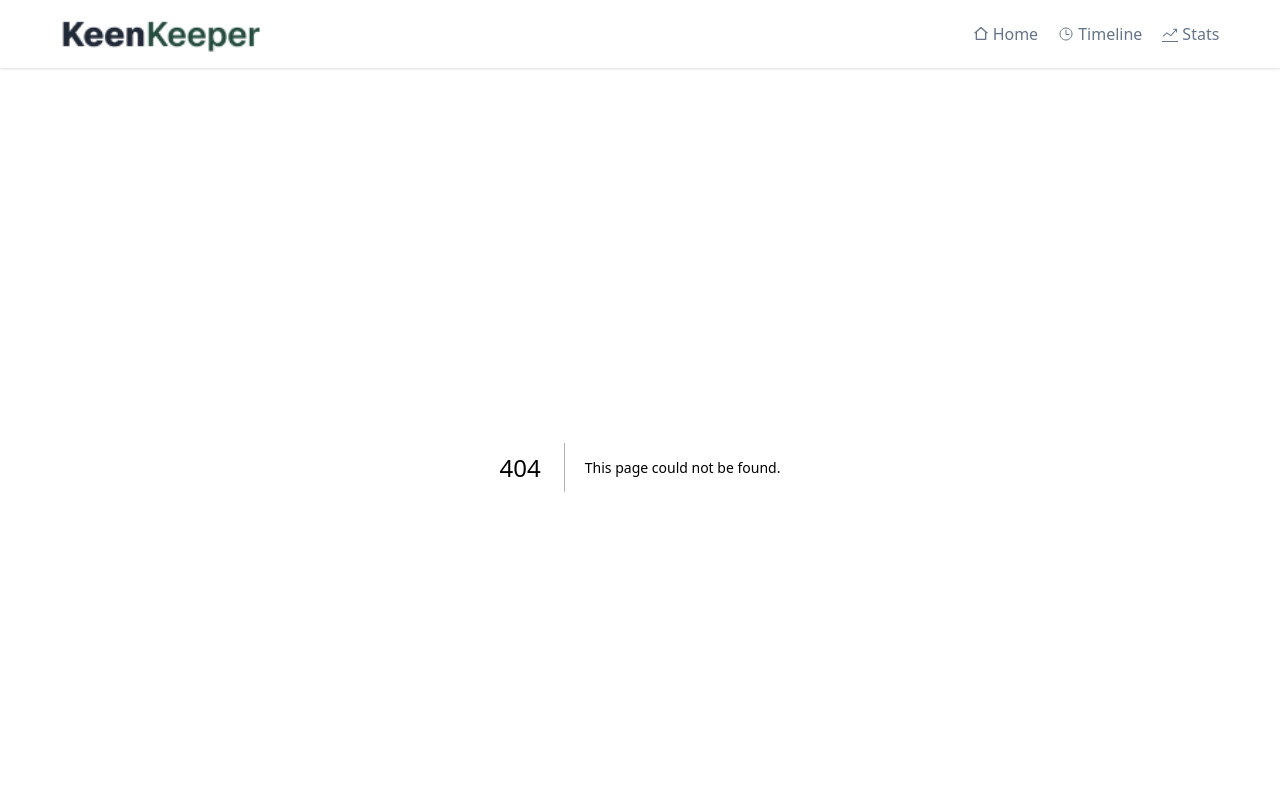
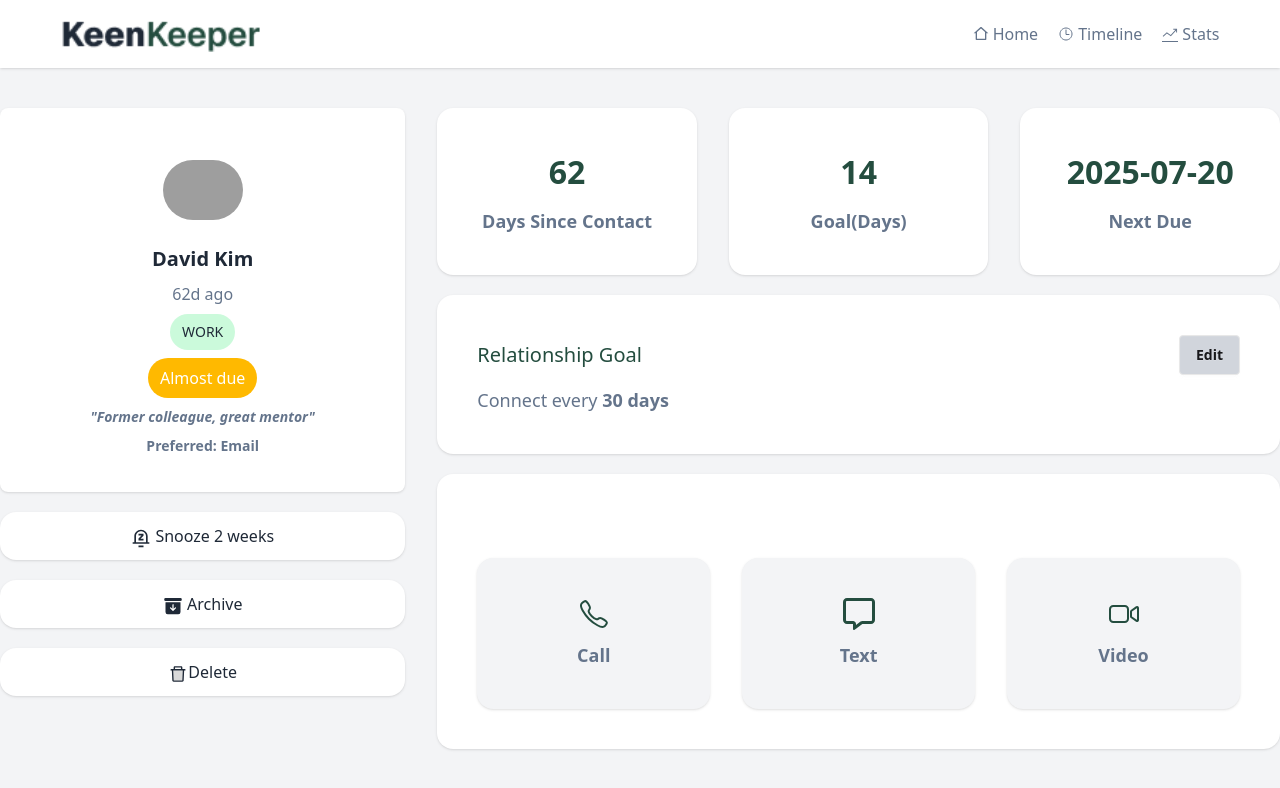
Before and after one commit to saisabray/Keen-Keeper, a Next.js app: page /friend/1 in a window 1280 px wide. Before the commit this address had no page. Shown: the top 788 px of the page. Built offline with nearby package versions, Linux system fonts and the light colour scheme; grey boxes are pictures that could not be loaded.

Commit message:
added friend details component

```diff
--- a/public/data.json
+++ b/public/data.json
@@ -7,7 +7,7 @@
     "days_since_contact": 62,
     "status": "almost due",
     "tags": ["WORK"],
-    "bio": "Met at my first internship. We still share career advice and tech updates regularly.",
+    "bio": "Former colleague, great mentor",
     "goal": 14,
     "next_due_date": "2025-07-20"
   },
--- /dev/null
+++ b/src/app/Providers/index.js
@@ -0,0 +1,8 @@
+"use client";
+import PathNameProvider from "@/context/context";
+import { Children } from "react";
+
+const Providers = ({ children }) => {
+  return <PathNameProvider>{children}</PathNameProvider>;
+};
+export default Providers;
--- /dev/null
+++ b/src/app/friend/[id]/layout.jsx
@@ -0,0 +1,9 @@
+import React from 'react';
+
+const FriendDetailsLayout = ({children}) => {
+    return (
+      <div className="min-h-screen bg-gray-100 text-white">{children}</div>
+    );
+};
+
+export default FriendDetailsLayout;
--- /dev/null
+++ b/src/app/friend/[id]/page.jsx
@@ -0,0 +1,29 @@
+import DetailsPageCol1 from "@/component/DetailsPage/Col-1/DetailsPageCol1";
+import DetailsPageCol2 from "@/component/DetailsPage/Col-2/DetailsPageCol2";
+
+const FetchFriends = async () => {
+  const res = await fetch("http://localhost:3000/data.json", {
+    cache: "no-store",
+  });
+  const data = await res.json();
+  return data;
+};
+const FriendDetailsPage = async ({ params }) => {
+  const friends = await FetchFriends();
+  const { id } = await params;
+  const friend = friends.find((f) => String(f.id) === id);
+
+  console.log(id, "id");
+  return (
+    <div className="mt-10 container mx-auto grid grid-cols-12 gap-8">
+      <div className="col-span-4">
+        <DetailsPageCol1 friend={friend} />
+      </div>
+      <div className="col-span-8 flex flex-col gap-5">
+        <DetailsPageCol2 friend={friend}/>
+      </div>
+    </div>
+  );
+};
+
+export default FriendDetailsPage;
--- a/src/app/globals.css
+++ b/src/app/globals.css
@@ -1,2 +1,2 @@
+@plugin "daisyui";
 @import "tailwindcss";
-@plugin "daisyui";
--- a/src/app/layout.js
+++ b/src/app/layout.js
@@ -1,6 +1,7 @@
 import { Geist, Geist_Mono } from "next/font/google";
 import "./globals.css";
 import Navbar from "@/component/Navbar/Navbar";
+import Providers from "./Providers";
 
 const geistSans = Geist({
   variable: "--font-geist-sans",
@@ -20,12 +21,16 @@ export const metadata = {
 export default function RootLayout({ children }) {
   return (
     <html
-      lang="en" data-theme="light"
+      lang="en"
+      data-theme="light"
       className={`${geistSans.variable} ${geistMono.variable} h-full antialiased`}
     >
       <body className="min-h-full flex flex-col">
-        <Navbar></Navbar>
-        {children}</body>
+        <Providers>
+          <Navbar></Navbar>
+          {children}
+        </Providers>
+      </body>
     </html>
   );
 }
--- a/src/component/Banner/Stats.jsx
+++ b/src/component/Banner/Stats.jsx
@@ -1,14 +1,25 @@
-import React from 'react';
+'use client';
+import { useContext } from "react";
+import { PathNameContext } from "@/context/context";
 
-const BannerStats = ({value,title}) => {
-    return (
-      <div className="card bg-base-100 shadow-sm p-10 md:w  rounded-2xl flex flex-col items-center gap-3 hover:scale-105 transition duration-300 ease-in-out ">
-        <div className="stat-value text-[#244D3F] font-bold text-[32px]">
-          {value}
-        </div>
-        <div className="stat-title text-[#64748b] font-semibold text-[18px]">{title}</div>
+const BannerStats = ({ value, title, bg }) => {
+  const pathName = useContext(PathNameContext);
+
+
+  return (
+    <div
+      className={`card ${bg ? "bg-gray-100" : "bg-base-100"} shadow-sm p-10 rounded-2xl flex flex-col items-center gap-3
+      ${pathName==='/' ? "hover:scale-105 transition-transform duration-300 ease-in" : ""}`}
+    >
+      <div className="stat-value text-[#244D3F] font-bold text-[32px]">
+        {value}
       </div>
-    );
+
+      <div className="stat-title text-[#64748b] font-semibold text-[18px]">
+        {title}
+      </div>
+    </div>
+  );
 };
 
 export default BannerStats;
--- /dev/null
+++ b/src/component/DetailsPage/Col-1/DetailsPageCol1.jsx
@@ -0,0 +1,69 @@
+import Image from "next/image";
+import React from "react";
+import { AiTwotoneDelete } from "react-icons/ai";
+import { IoArchive } from "react-icons/io5";
+import { RiNotificationSnoozeLine } from "react-icons/ri";
+
+const DetailsPageCol1 = ({ friend }) => {
+  return (
+    <div className="flex flex-col gap-5 ">
+      <div className="card bg-base-100 py-3  shadow-sm">
+        <figure className="px-10 pt-10">
+          <Image
+            src={friend.picture}
+            alt={friend.name}
+            width={80}
+            height={80}
+            className="rounded-full"
+          />
+        </figure>
+        <div className="card-body items-center text-center">
+          <h2 className="card-title text-[20px] text-[#1f2937] font-semibold">
+            {friend.name}
+          </h2>
+          <p className="text-base text-[#64748b]">
+            {friend.days_since_contact}d ago
+          </p>
+          <div className="flex gap-3">
+            {friend.tags.map((word, index) => (
+              <p
+                key={index}
+                className="text-sm text-[#1f2937] bg-[#cbfadb] rounded-full px-3 py-2 font-medium"
+              >
+                {word.toUpperCase()}
+              </p>
+            ))}
+          </div>
+          <p
+            className={`text-base text-white ${friend.status === "almost due" ? "bg-amber-400" : friend.status === "overdue" ? "bg-[#ef4444]" : "bg-[#244d3f]"} rounded-full px-3 py-2 font-medium`}
+          >
+            {friend.status.charAt(0).toUpperCase() + friend.status.slice(1)}
+          </p>
+          <p className="italic font-bold  text-[#64748b]">"{friend.bio}"</p>
+          <p className="text-[#64748b] text-[14px] font-semibold">
+            Preferred: Email
+          </p>
+        </div>
+      </div>
+      <div className="flex  flex justify-center items-center bg-base-100 shadow-sm py-3 rounded-2xl  ">
+        <p className="text-[16px] font-medium text-[#1f2937]">
+          <RiNotificationSnoozeLine className="text-xl inline-block" /> Snooze 2
+          weeks
+        </p>
+      </div>
+      <div className="flex  flex justify-center items-center bg-base-100 shadow-sm py-3  rounded-2xl">
+        <p className="text-[16px] font-medium text-[#1f2937]">
+          <IoArchive className="text-xl inline-block" /> Archive
+        </p>
+      </div>
+      <div className="flex  flex justify-center items-center bg-base-100 shadow-sm py-3 rounded-2xl ">
+        <p className="text-[16px] font-medium text-[#1f2937]">
+          <AiTwotoneDelete className="text-xl inline-block" />
+          Delete
+        </p>
+      </div>
+    </div>
+  );
+};
+
+export default DetailsPageCol1;
--- /dev/null
+++ b/src/component/DetailsPage/Col-2/DetailsPageCol2.jsx
@@ -0,0 +1,43 @@
+import BannerStats from "@/component/Banner/Stats";
+import React from "react";
+import { FaRegMessage } from "react-icons/fa6";
+import { IoCallOutline, IoVideocamOutline } from "react-icons/io5";
+
+const DetailsPageCol2 = ({ friend }) => {
+  return (
+    <div className="flex flex-col gap-5">
+      <div className="grid grid-cols-3 gap-8">
+        <BannerStats
+          value={friend.days_since_contact}
+          title="Days Since Contact"
+        />
+        <BannerStats value={friend.goal} title="Goal(Days)" />
+        <BannerStats value={friend.next_due_date} title="Next Due" />
+      </div>
+      <div>
+        <div className="card bg-base-100 shadow-sm p-10 md:w  rounded-2xl flex flex-col  gap-3  ">
+          <div className="flex justify-between items-center gap-5">
+            <p className="text-[20px] text-[#244d3f] font-medium">
+              Relationship Goal
+            </p>
+            <button className="btn py-2 px-4 bg-gray-300"> Edit</button>
+          </div>
+          <p className="text-[18px] text-[#64748b]">
+            Connect every
+            <span className="font-bold text-[#f2937] "> 30 days</span>
+          </p>
+        </div>
+      </div>
+      <div className="bg-white p-10 rounded-2xl shadow-sm">
+        <h3>Ouick Check In</h3>
+        <div className="grid grid-cols-3 gap-8 mt-5">
+          <BannerStats value={<IoCallOutline />} title="Call" bg='bg'/>
+          <BannerStats value={<FaRegMessage />} title="Text" bg='bg' />
+          <BannerStats value={<IoVideocamOutline />} title="Video" bg='bg' />
+        </div>
+      </div>
+    </div>
+  );
+};
+
+export default DetailsPageCol2;
--- a/src/component/Friends/Friends.jsx
+++ b/src/component/Friends/Friends.jsx
@@ -16,7 +16,7 @@ const Friends = async () => {
   return (
     <div className="container mx-auto py-8 md:py-16 px-4 ">
       <h2 className="font-semibold text-[#1f2937] text-2xl">Your Friends</h2>
-      <div className="grid md:grid-cols-2 lg:grid-cols-4  md:gap-x-8 px-1 md:px-0">
+      <div className="grid md:grid-cols-2 lg:grid-cols-4 gap-x-8  px-1 md:px-0">
         {
           friends.map((friend) => {
             return <Friend key={friend.id} friend={friend} />;
--- a/src/component/Navbar/NavBtn.jsx
+++ b/src/component/Navbar/NavBtn.jsx
@@ -1,9 +1,10 @@
 "use client";
 import Link from "next/link";
-import { usePathname } from "next/navigation";
 import { RiHome2Line } from "react-icons/ri";
 import { IoTimeOutline } from "react-icons/io5";
 import { TfiStatsUp } from "react-icons/tfi";
+import { useContext } from "react";
+import { PathNameContext } from "@/context/context";
 
 const icons = {
   "/": RiHome2Line,
@@ -11,14 +12,13 @@ const icons = {
   "/stats": TfiStatsUp,
 };
 const NavBtn = ({ item }) => {
-  const pathName = usePathname();
+  const pathName = useContext(PathNameContext);
   const Icon = icons[item.path];
   return (
     <Link
       href={item.path}
       className={`text-[#64748b] flex justify-between items-center text-base ${pathName === item.path ? "font-semibold py-3 px-5 rounded bg-[#244d3f] text-white" : ""}`}
     >
-      {" "}
       {Icon && <Icon className="inline-block mr-1" />}
       {item.name}
     </Link>
--- /dev/null
+++ b/src/context/context.jsx
@@ -0,0 +1,17 @@
+"use client";
+import { usePathname } from "next/navigation";
+import React, { createContext } from "react";
+
+export const PathNameContext = createContext();
+
+const PathNameProvider = ({ children }) => {
+  const pathName = usePathname();
+
+  return (
+    <PathNameContext.Provider value={pathName}>
+      {children}
+    </PathNameContext.Provider>
+  );
+};
+
+export default PathNameProvider;
```
